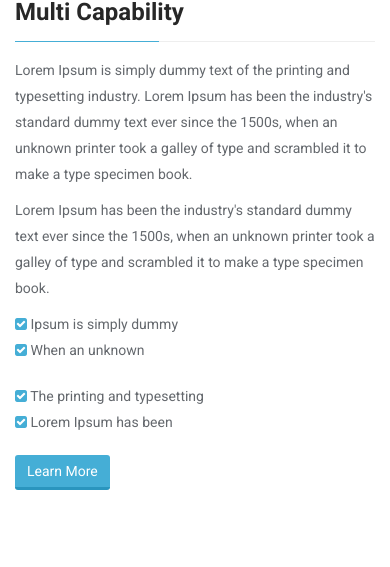
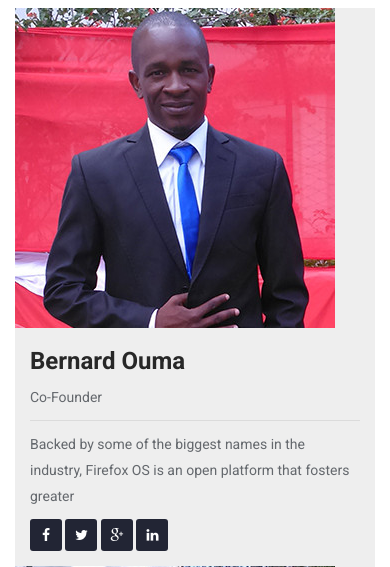
Before and after one commit to AthmanZiri/django-site, a Django app: template main/templates/index.html in a window 390 px wide. Shown: the part 4581-5148 px from the top of the page. Run offline with Django 3.2, Linux system fonts and the light colour scheme; the template is opened without the code that fills it, so the values that code supplies are empty; parts of the project's set-up code (start-up, migrations or seed data) failed here and were passed over; some libraries are stand-ins or nearby versions.

Commit message:
updated index.html

```diff
--- a/main/templates/index.html
+++ b/main/templates/index.html
@@ -48,7 +48,7 @@
 					<li class="scroll active"><a href="#home">Home</a></li>
 					<li class="scroll"><a href="#features">About</a></li>
 					<li class="scroll"><a href="#portfolio">Our Work</a></li>
-					<li class="scroll"><a href="#about">More</a></li>
+					<!-- <li class="scroll"><a href="#about">More</a></li> -->
 					<li class="scroll"><a href="#meet-team">Team</a></li>
 					<li class="scroll"><a href="#blog">Blog</a></li>
 					<li class="scroll"><a href="#get-in-touch">Contact</a></li>
@@ -228,53 +228,6 @@
 		</div>
 		</div>
 
-		</div>
-	</div>
-</section>
-
-
-<section id="about">
-	<div class="container">
-		<div class="section-header">
-			<h2 class="section-title text-center wow fadeInDown">About Us</h2>
-			<p class="text-center wow fadeInDown">Lorem ipsum dolor sit amet, consectetur adipisicing elit, sed do eiusmod tempor incididunt ut <br> et dolore magna aliqua. Ut enim ad minim veniam</p>
-		</div>
-
-		<div class="row">
-			<div class="col-sm-6 wow fadeInLeft">
-				<h3 class="column-title">Video Intro</h3>
-
-				<div class="embed-responsive embed-responsive-16by9">
-					<iframe src="http://player.vimeo.com/video/58093852?title=0&amp;byline=0&amp;portrait=0&amp;color=e79b39" frameborder="0" webkitallowfullscreen mozallowfullscreen allowfullscreen></iframe>
-				</div>
-			</div>
-
-			<div class="col-sm-6 wow fadeInRight">
-				<h3 class="column-title">Multi Capability</h3>
-
-				<p>Lorem Ipsum is simply dummy text of the printing and typesetting industry. Lorem Ipsum has been the industry's standard dummy text ever since the 1500s, when an unknown printer took a galley of type and scrambled it to make a type specimen book.
-				</p>
-
-				<p>Lorem Ipsum has been the industry's standard dummy text ever since the 1500s, when an unknown printer took a galley of type and scrambled it to make a type specimen book.
-				</p>
-
-				<div class="row">
-					<div class="col-sm-6">
-						<ul class="nostyle">
-							<li><i class="fa fa-check-square"></i> Ipsum is simply dummy</li>
-							<li><i class="fa fa-check-square"></i> When an unknown</li>
-						</ul>
-					</div>
-
-					<div class="col-sm-6">
-						<ul class="nostyle">
-							<li><i class="fa fa-check-square"></i> The printing and typesetting</li>
-							<li><i class="fa fa-check-square"></i> Lorem Ipsum has been</li>
-						</ul>
-					</div>
-				</div>
-				<a class="btn btn-primary" href="#">Learn More</a>
-			</div>
 		</div>
 	</div>
 </section>
```
